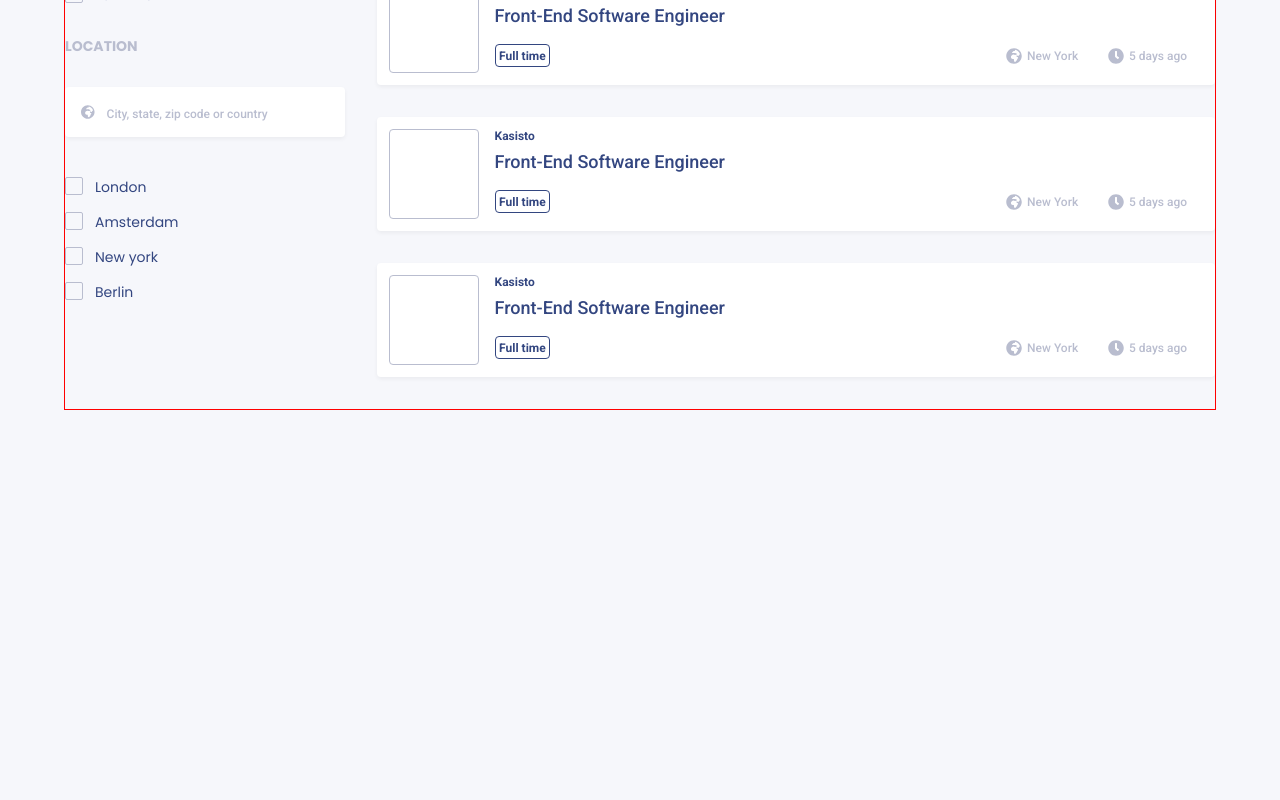
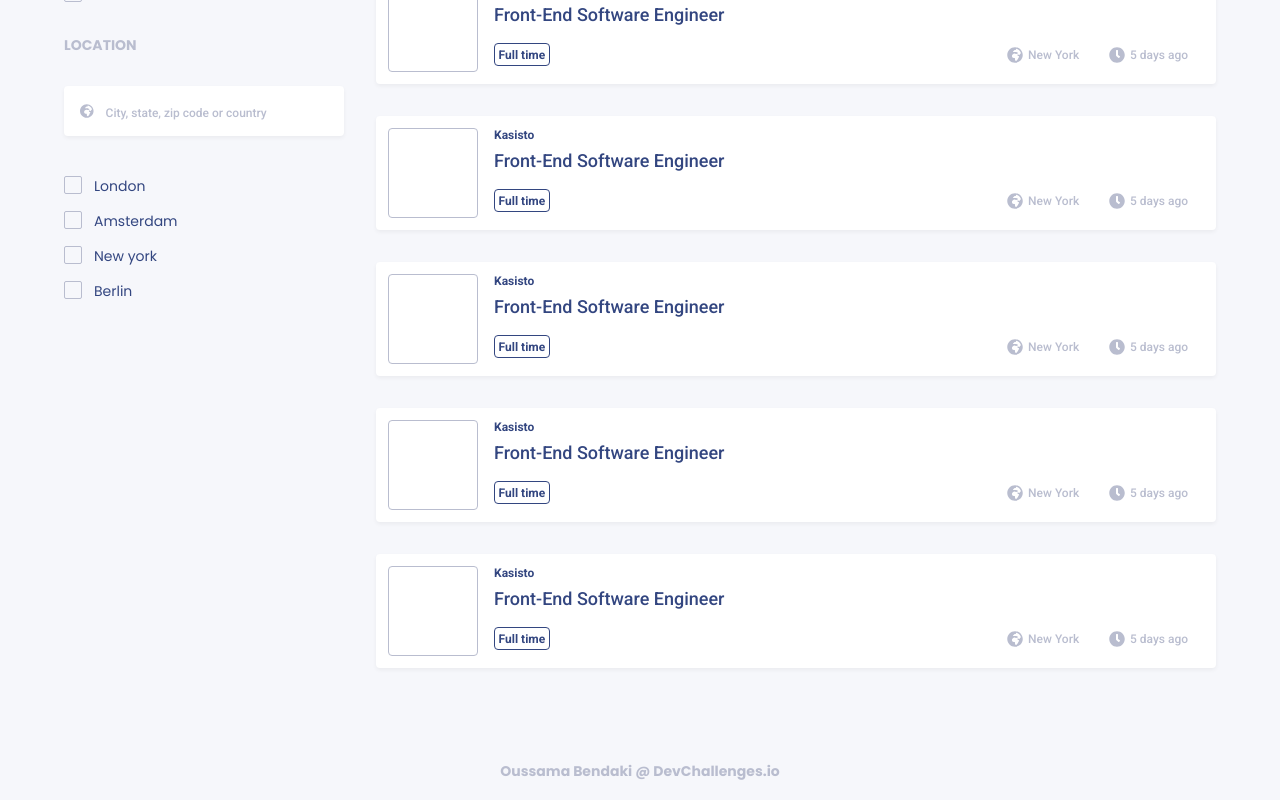
Before and after one commit to BDKoussama/github-jobs, a React (Create React App) app: page / in a window 1280 px wide. Shown: the part 285-1085 px from the top of the page. Before the commit the page ends 800 px from the top, so only its background shows below. Built offline with nearby package versions, Linux system fonts and the light colour scheme.

Commit message:
fixed footer position porblem

```diff
--- a/src/Components/JobsList.js
+++ b/src/Components/JobsList.js
@@ -9,6 +9,8 @@ const JobsList = () => {
                 <JobItem/>
                 <JobItem/>
                 <JobItem/>
+                <JobItem/>
+                <JobItem/>
             </ul>
         </div>
     )
--- a/src/styles/App.scss
+++ b/src/styles/App.scss
@@ -17,12 +17,12 @@
 body {
     font-family: 'Poppins', sans-serif;
     background: #F6F7FB;
-
+    min-height: 100%;
 }
 
 .container {
-    border: 1px solid red;
     position: relative;
+    min-height: 100vh;
     margin: 0 auto;
       @media (max-width: 700px) {
       }
--- a/src/styles/components/Footer.scss
+++ b/src/styles/components/Footer.scss
@@ -2,7 +2,8 @@
     width: 100%;
     position: absolute;
     bottom: 0;
-    opacity: 0;
+    right: 0;
+    left: 0;
     p {
         margin: 0;
         text-align: center;
--- a/src/styles/components/SearchResult.scss
+++ b/src/styles/components/SearchResult.scss
@@ -1,6 +1,7 @@
 .search-result{
     width: 100%;
     margin-top: 42px;
+    padding-bottom: 100px;
     display: flex;
     flex-direction: row;
     justify-content: space-between;
```
